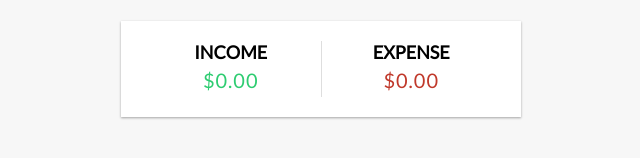
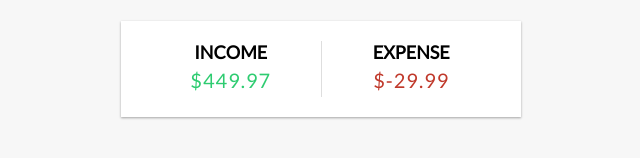
Before and after one commit to Kurosaii/vue-expense-tracker, a Vue app: page / in a window 1280 px wide. Shown: the part 150-308 px from the top of the page, without its empty margins (319-959 px from the left). Built offline with nearby package versions, Linux system fonts and the light colour scheme.

Commit message:
feat: Calculate the running income and expenses

```diff
--- a/src/App.vue
+++ b/src/App.vue
@@ -30,7 +30,17 @@ const transactions = ref([
   },
 ]);
 
-const total = computed(() => transactions.value.reduce((acc, transaction) => acc + transaction.amount, 0));
+const total = computed(() => income.value + expenses.value);
+
+const income = computed(() =>
+  transactions.value
+    .filter((transaction) => transaction.amount > 0)
+    .reduce((acc, transaction) => acc + transaction.amount, 0));
+
+const expenses = computed(() =>
+  transactions.value
+    .filter((transaction) => transaction.amount < 0)
+    .reduce((acc, transaction) => acc + transaction.amount, 0));
 </script>
 
 <template>
@@ -38,7 +48,10 @@ const total = computed(() => transactions.value.reduce((acc, transaction) => acc
 
   <div class="container">
     <TheBalance :total="total.toFixed(2)" />
-    <IncomeExpenses />
+    <IncomeExpenses
+      :expenses="expenses.toFixed(2)"
+      :income="income.toFixed(2)"
+    />
     <TransactionList :transactions />
     <AddTransaction />
   </div>
--- a/src/components/IncomeExpenses.vue
+++ b/src/components/IncomeExpenses.vue
@@ -1,3 +1,17 @@
+<script setup>
+const props = defineProps({
+    expenses: {
+        type: String,
+        required: true,
+    },
+
+    income: {
+        type: String,
+        required: true,
+    },
+});
+</script>
+
 <template>
     <div class="inc-exp-container">
         <div>
@@ -5,7 +19,7 @@
             <p
                 id="money-plus"
                 class="money plus"
-            >$0.00</p>
+            >${{ props.income }}</p>
         </div>
 
         <div>
@@ -13,7 +27,7 @@
             <p
                 id="money-minus"
                 class="money minus"
-            >$0.00</p>
+            >${{ props.expenses }}</p>
         </div>
     </div>
 </template>
```
